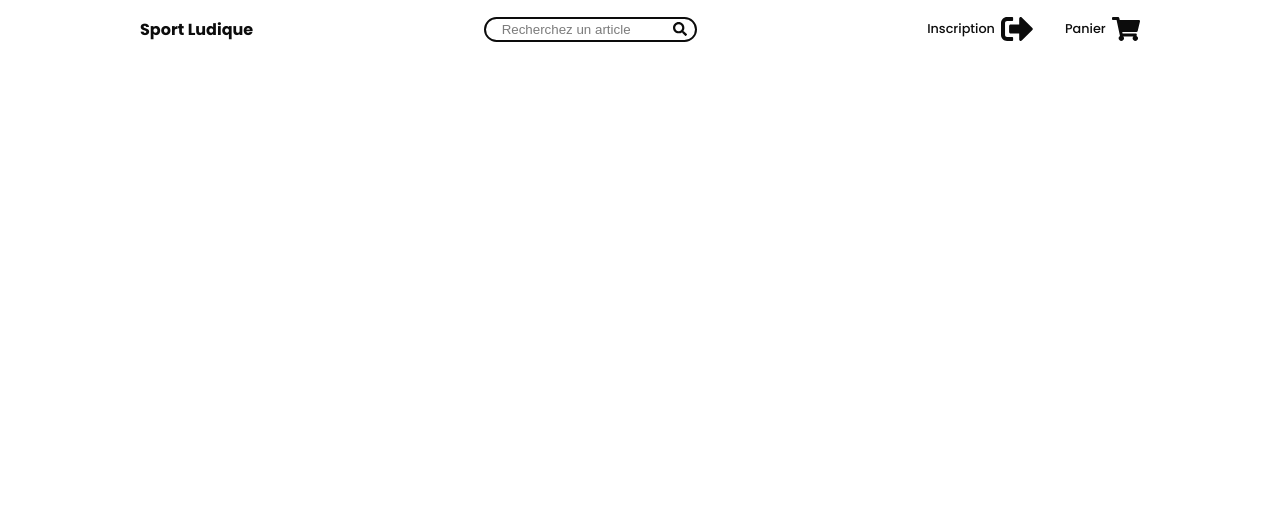
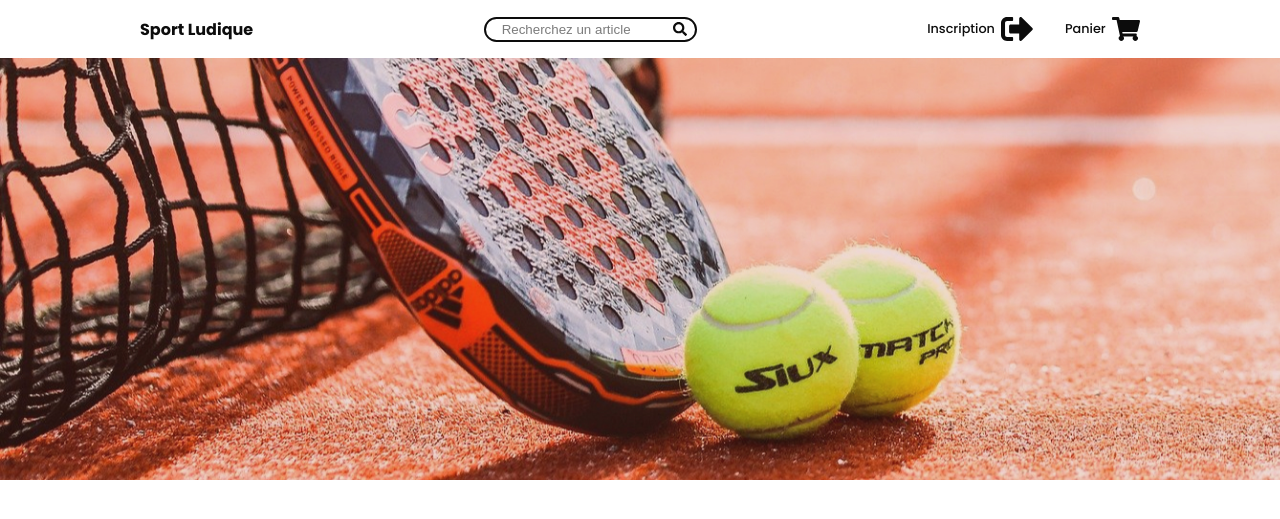
Before and after one commit to josh-taylor-k3/SportLudique_symfony_ecommerce, a Symfony app: template templates/global/index.html.twig in a window 1280 px wide; the page is wider, and only the part inside the window is pictured. Shown: the top 519 px of that part. Run offline with Twig, Linux system fonts and the light colour scheme; the template is opened without the code that fills it, so the values that code supplies are empty; style sheets or scripts are compiled from the project's sources; some libraries are stand-ins or nearby versions.

Commit message:
:sparkles: Add the background

```diff
--- /dev/null
+++ b/public/scss/pages/_home.scss
@@ -0,0 +1,3 @@
+.background {
+  height: 60vh;
+}
--- a/public/scss/pages/_index.scss
+++ b/public/scss/pages/_index.scss
@@ -0,0 +1 @@
+@forward "home";
--- a/templates/global/index.html.twig
+++ b/templates/global/index.html.twig
@@ -2,6 +2,6 @@
 
 {% block title %} - Accueil{% endblock %}
 
-{% block body %}
-
+{% block content %}
+  <img class="background" src="/img/website/background.jpg" alt="background">
 {% endblock %}
```
Also changed, not shown: public/img/website/background.jpg (added).
